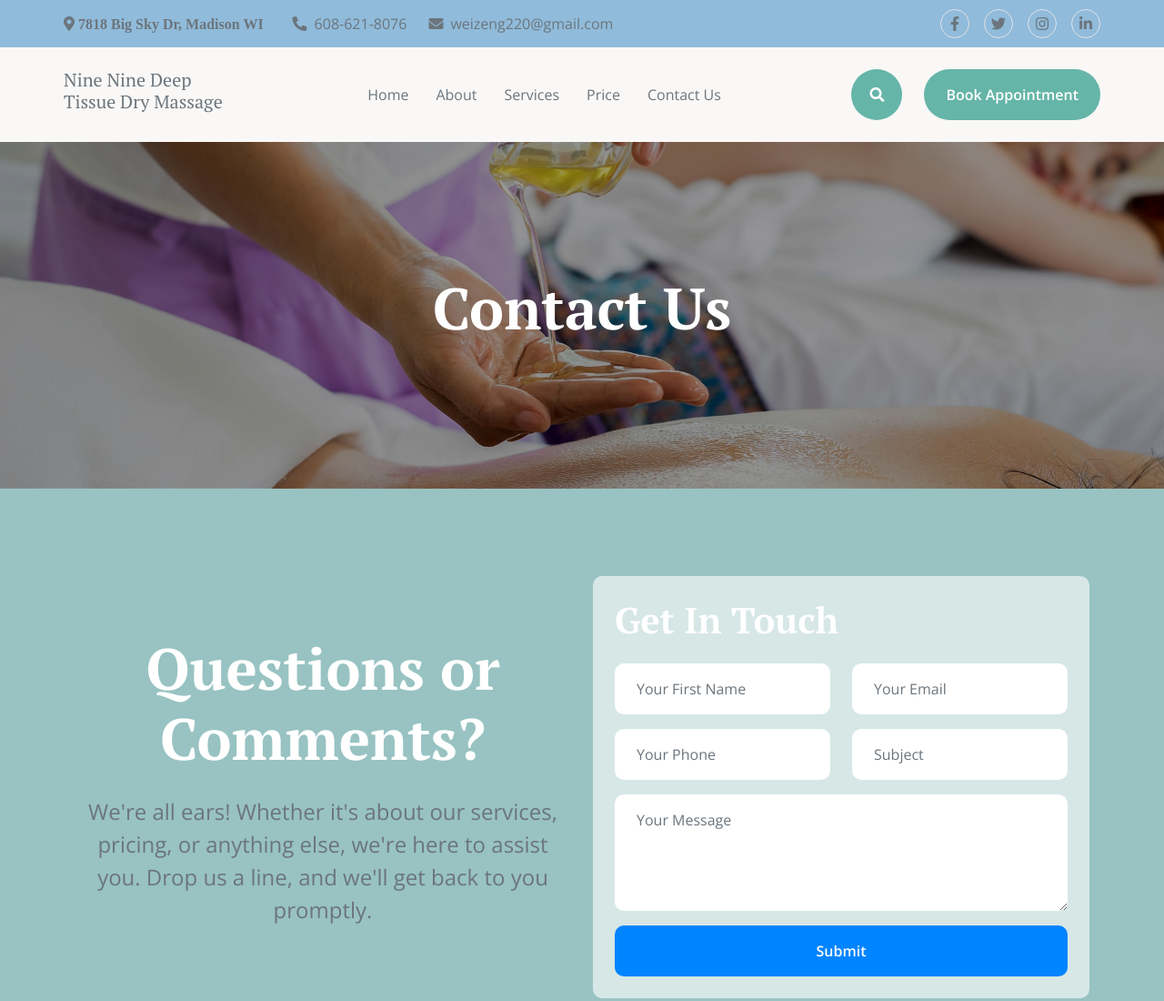
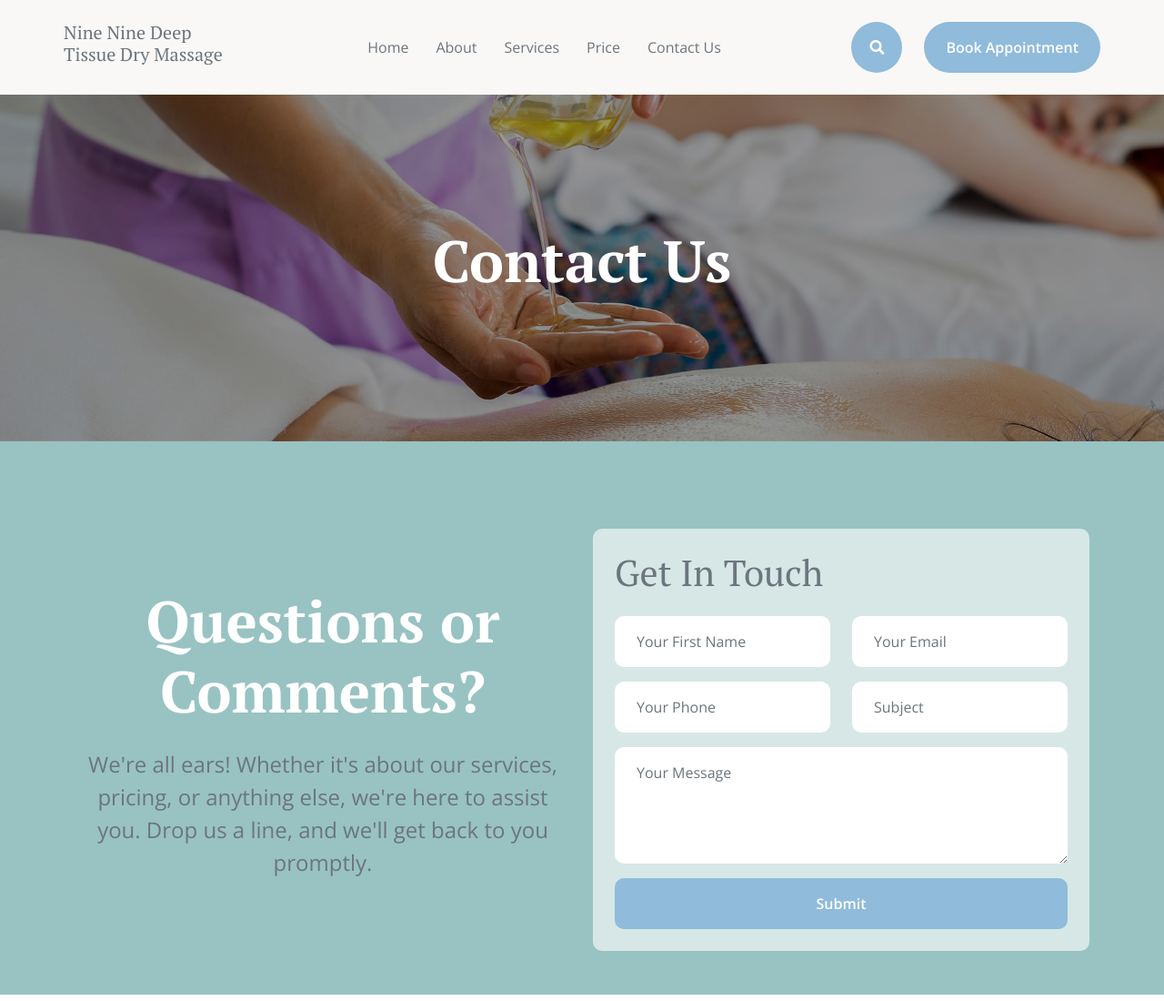
Before and after one commit to code-wiz-125/nineninemassage, a plain HTML site: page contact.html in a window 1280 px wide. Shown: the top 1100 px of the page at 91% size. Drawn offline with nearby package versions, Linux system fonts and the light colour scheme.

Commit message:
updated colors and removed top nav
see contact page

```diff
--- a/contact.html
+++ b/contact.html
@@ -41,26 +41,6 @@
 
         <!-- Navbar start -->
         <div class="container-fluid sticky-top px-0">
-            <div class="container-fluid topbar d-none d-lg-block">
-                <div class="container px-0">
-                    <div class="row align-items-center ">
-                        <div class="col-lg-8">
-                            <div class="d-flex flex-wrap top-nav-text">
-                                <a href="#" class="me-4 text-muted"><i class="fas fa-map-marker-alt me-2"> 7818 Big Sky Dr, Madison WI</i></a>
-                                <a href="#" class="me-4 text-muted"><i class="fas fa-phone-alt me-2"></i>608-621-8076</a>
-                                <a href="#" class="me-4 text-muted"><i class="fas fa-envelope me-2"></i>weizeng220@gmail.com</a>
-                            </div>
-                        </div>
-                        <div class="col-lg-4">
-                            <div class="d-flex align-items-center justify-content-end">
-                                <a href="#" class="me-3 btn-square border rounded-circle nav-fill"><i class="fab fa-facebook-f text-muted"></i></a>
-                                <a href="#" class="me-3 btn-square border rounded-circle nav-fill"><i class="fab fa-twitter text-muted"></i></a>
-                                <a href="#" class="me-3 btn-square border rounded-circle nav-fill"><i class="fab fa-instagram text-muted"></i></a>
-                                <a href="#" class="btn-square border rounded-circle nav-fill"><i class="fab fa-linkedin-in text-muted"></i></a>
-                            </div>
-                        </div>
-                    </div>
-                </div>
             </div>
             <div class="container-fluid bg-light">
                 <div class="container px-0">
@@ -80,8 +60,8 @@
                                 <a href="contact.html" class="nav-item nav-link active text-light text-muted">Contact Us</a>
                             </div>
                             <div class="d-flex align-items-center flex-nowrap pt-xl-0">
-                                <button class="btn-search btn  btn-primary-outline-0 rounded-circle btn-lg-square" data-bs-toggle="modal" data-bs-target="#searchModal" style="background: var(--bs-primary)"><i class="fas fa-search"></i></button>
-                                <a href="index.html" class="btn  btn-primary-outline-0 rounded-pill py-3 px-4 ms-4" style="background: var(--bs-primary)">Book Appointment</a>
+                                <button class="btn-search btn  btn-primary-outline-0 rounded-circle btn-lg-square" data-bs-toggle="modal" data-bs-target="#searchModal" style="background: var(--bs-lightblue);""><i class="fas fa-search"></i></button>
+                                <a href="index.html" class="btn  btn-primary-outline-0 rounded-pill py-3 px-4 ms-4" style="background: var(--bs-lightblue)">Book Appointment</a>
                             </div>
                         </div>
                     </nav>
@@ -134,7 +114,7 @@
                     <div class="col-lg-6">
                         <div class="contact-form rounded p-4">
                             <form>
-                                <h1 class="display-6 mb-4 text-white">Get In Touch</h1>
+                                <h1 class=" mb-4 text-muted">Get In Touch</h1>
                                 <div class="row gx-4 gy-3">
                                     <div class="col-xl-6">
                                         <input type="text" class="form-control bg-white border-0 py-3 px-4" placeholder="Your First Name">
--- a/css/style.css
+++ b/css/style.css
@@ -71,7 +71,7 @@
 
 .btn-light-outline-0 {
     border: 0;
-    /* color: var(--bs-primary) !important; */
+    color: var(--bs-primary) !important;
 }
 
 .btn-primary-outline-0:hover {
@@ -92,7 +92,7 @@
 
 .topbar {
     padding: 10px 0;
-    background: var(--bs-lightblue) !important;
+    background: #f9f8f6 !important;
 }
 
 
```
Also changed, not shown: css/bootstrap.min.css.
